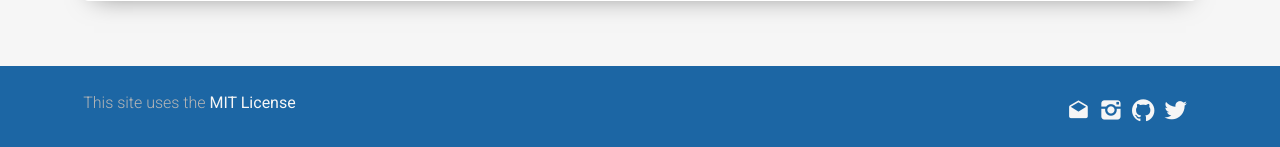
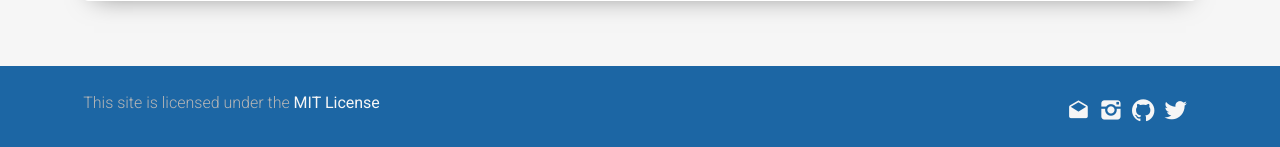
Before and after one commit to spitfire55/spitfire55.github.io, a Jekyll site: the page built from index.html, in a window 1280 px wide and 1234 px high. Shown: the part 1084-1231 px from the top of the window. Built offline with Jekyll 4.4.1, drawn with Linux system fonts in a browser that asks for light colours; nearby versions of some CDN libraries.

Commit message:
Minor footer update

```diff
--- a/_includes/footer.html
+++ b/_includes/footer.html
@@ -6,7 +6,7 @@
   {% if site.instagram_username %}<li><a href="http://instagram.com/{{ site.instagram_username }}"><span class="icon-instagram"></span></a></li>{% endif %}
   {% if site.email %}<li><a href="mailto:{{ site.email }}"><span class="icon-drafts"></span></a></li>{% endif %}
   </ul>
-  <p>This site uses the <a href="/LICENSE.txt">MIT License</p>
+  <p>This site is licensed under the <a href="/LICENSE.txt">MIT License</p>
 </footer>
 
 </div> <!-- End content wrap -->
```
